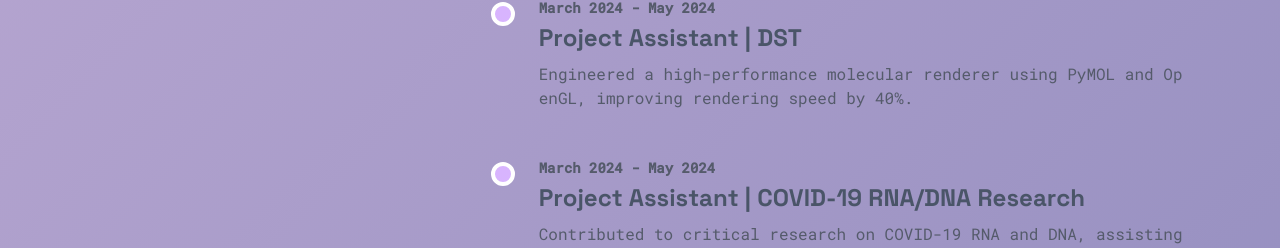
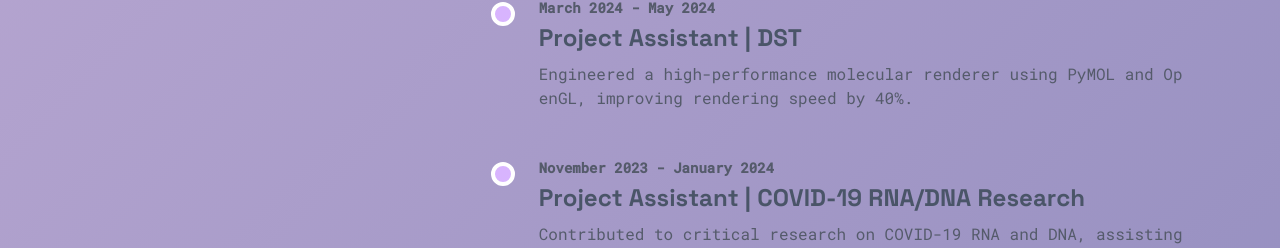
Before and after one commit to VipranshOjha/VipranshOjha, a plain HTML site: page index.html in a window 1280 px wide. Shown: the part 2055-2303 px from the top of the page. Drawn offline with nearby package versions, Linux system fonts and the light colour scheme.

Commit message:
Update index.html

```diff
--- a/index.html
+++ b/index.html
@@ -282,7 +282,7 @@ button {
                             <div class="flex-shrink-0 w-6 h-6 bg-purple-300 rounded-full border-4 border-white"></div>
                         </div>
                         <div class="flex-grow">
-                            <p class="text-pink-400 text-sm font-semibold">March 2024 - May 2024</p>
+                            <p class="text-pink-400 text-sm font-semibold"> November 2023 - January 2024</p>
                             <h3 class="font-space-grotesk text-2xl font-bold mt-1">Project Assistant | COVID-19 RNA/DNA Research</h3>
                             <p class="mt-2 text-gray-600">
                                 Contributed to critical research on COVID-19 RNA and DNA, assisting in experimental data analysis and molecular interaction modeling.
```
